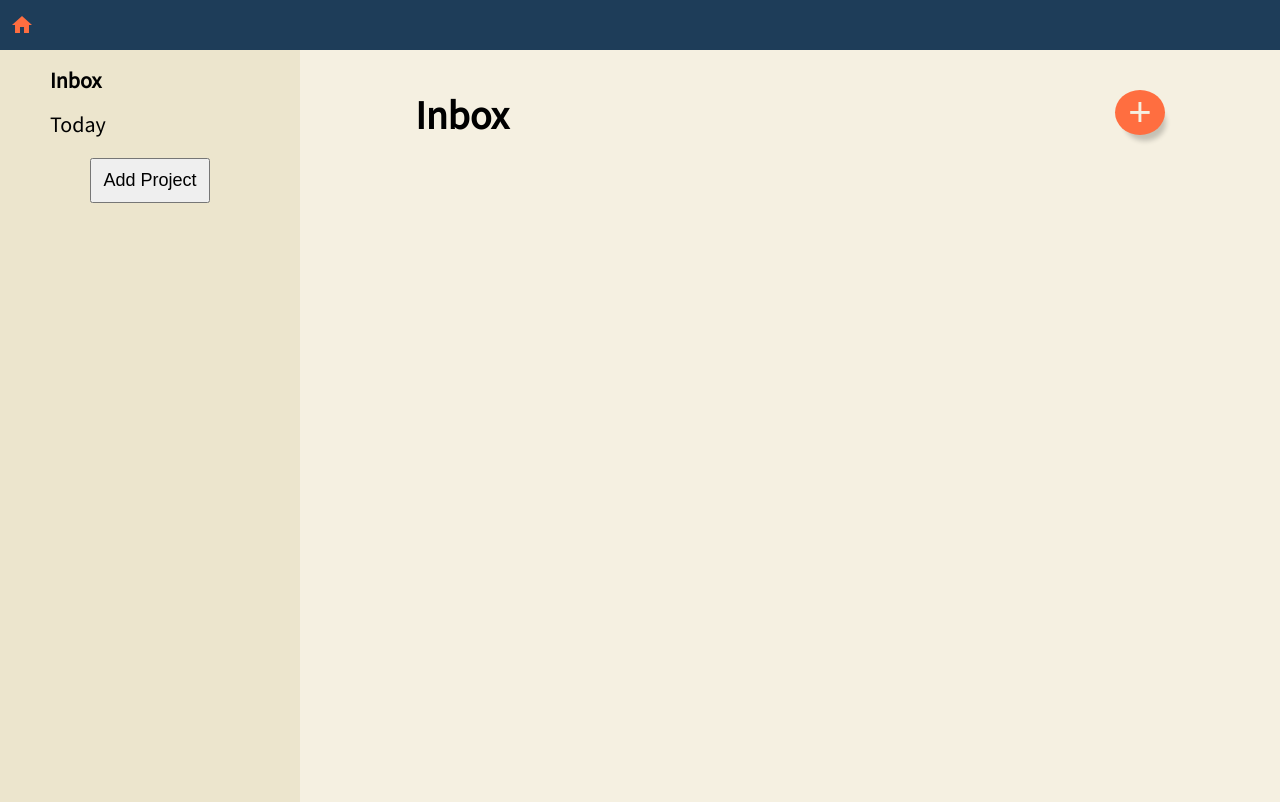
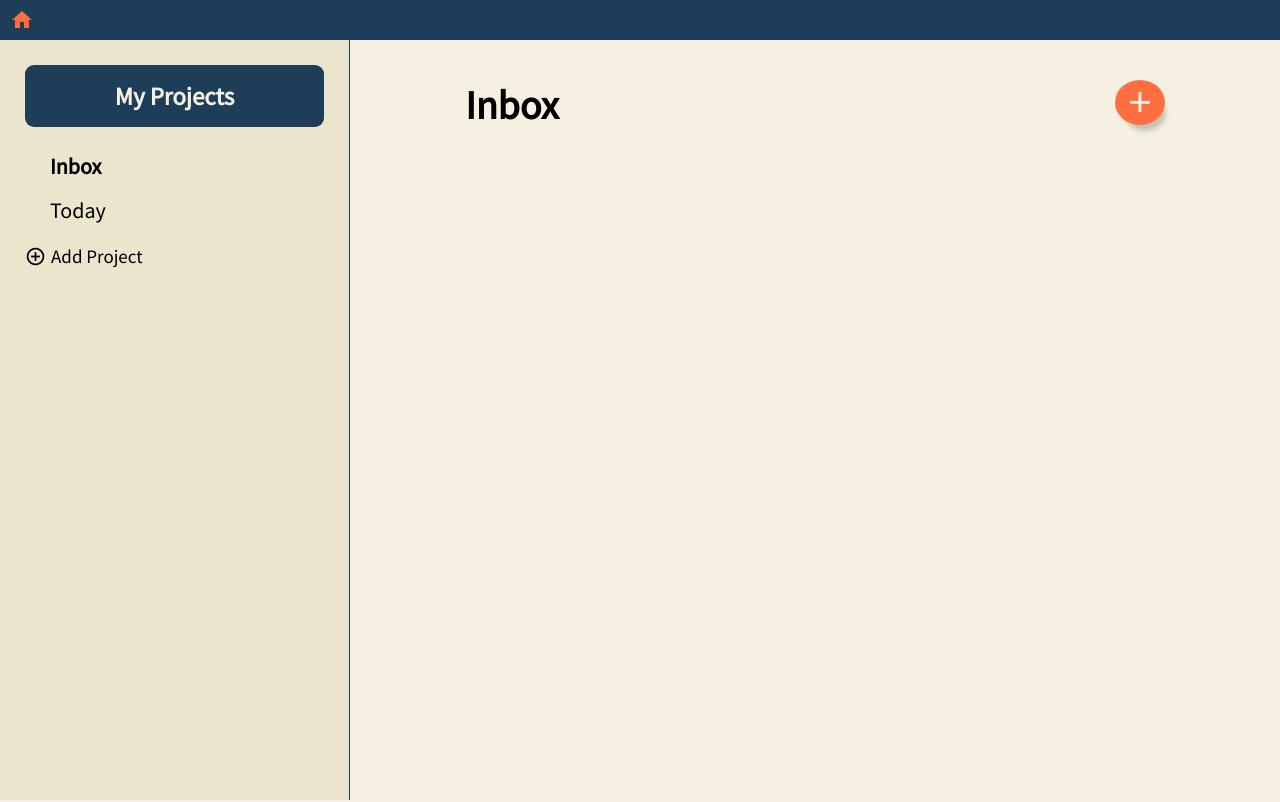
Before and after one commit to ArjunSaili1/better-to-do-list, a website built with webpack: page dist/index.html in a window 1280 px wide. Built offline with nearby package versions, Linux system fonts and the light colour scheme.

Commit message:
Made Sidebar more responsive, improved sidebar design, improved add project section design

```diff
--- a/src/ToDo.js
+++ b/src/ToDo.js
@@ -2,32 +2,19 @@ const ToDo = (title, description, dueDate, priority, notes, id, project) => {
 
     function getTitle(){return title;}
 
-    function setTitle(newTitle){title = newTitle;}
-
     function getDescription(){return description;}
-
-    function setDescription(newDescription){description = newDescription;}
 
     function getDueDate(){if(dueDate){return dueDate};}
 
-    function setDueDate(newDueDate){dueDate = newDueDate;}
-
     function getPriority(){return priority;}
-
-    function setPriority(newPriority){priority = newPriority;}
 
     function getNotes(){if(notes){return notes;};}
 
-    function setNotes(newNotes){notes = newNotes;}
-
     function getProject(){return project;}
-
-    function setProject(newProject){project = newProject;}
 
     function getId(){return id}
 
     return{getTitle, getDescription, getDueDate, getPriority, getNotes,
-    getProject, setTitle, setDescription, setDueDate, setPriority,
-    setNotes, setProject, getId}
+    getProject, getId}
   }
   export { ToDo }
--- a/src/displayControl.js
+++ b/src/displayControl.js
@@ -136,12 +136,18 @@ const displayControl = (() =>{
     function createProjectAddSection(){
         const container = document.createElement("div");
         container.id = "add-project-container";
-        const flexContainer = document.createElement("div");
-        flexContainer.id = "add-project-flex-container";
-        const addProjectButton = document.createElement("button");
+        const addProjectWrapper = document.createElement("div");
+        addProjectWrapper.id = "add-project-wrapper";
+        const addIcon = document.createElement('span');
+        addIcon.classList.add("material-icons");
+        addIcon.id = "add-project-icon";
+        addIcon.textContent = "add_circle_outline";
+        const addProjectButton = document.createElement("div");
         addProjectButton.id="add-project-button";
         addProjectButton.textContent = "Add Project";
-        flexContainer.appendChild(addProjectButton);
+        addProjectWrapper.appendChild(addIcon);
+        addProjectWrapper.appendChild(addProjectButton);
+        container.appendChild(addProjectWrapper);
         const addProjectInputContainer = document.createElement('div');
         addProjectInputContainer.id = "add-project-input-container";
         const addProjectInput = document.createElement("input");
@@ -157,8 +163,7 @@ const displayControl = (() =>{
         cancelButton.textContent = "×";
         confirmButton.textContent = "✓";
         addProjectInputContainer.appendChild(cancelButton);
-        flexContainer.appendChild(addProjectInputContainer);
-        container.appendChild(flexContainer)
+        container.appendChild(addProjectInputContainer);
         return container;
     }
 
@@ -167,8 +172,15 @@ const displayControl = (() =>{
             const project = document.querySelector("#" + appLogic.allProjects[i].getId());
             project.addEventListener("click", switchProject);
         }
-        document.querySelector("#add-project-button").addEventListener("click", displayProjectAdd);
+        document.querySelector("#open-menu").addEventListener("click", openSideMenu)
+        document.querySelector("#add-project-wrapper").addEventListener("click", displayProjectAdd);
         document.querySelector("#add-to-do").addEventListener("click", displayCreateModal);
+    }
+
+    function openSideMenu(e){
+        const overlay = document.querySelector(".menu-screen-overlay");
+        overlay.classList.toggle("open-menu");
+        overlay.addEventListener("click", ()=>{overlay.classList.remove("open-menu");})
     }
 
     function displayCreateModal(e){
@@ -252,8 +264,6 @@ const displayControl = (() =>{
         }
     }
 
-    function setPriorityColor(){}
-
     function editToDo(e, selectedToDo){
         e.preventDefault();
         appLogic.deleteToDoByID(selectedToDo.getId());
@@ -275,7 +285,6 @@ const displayControl = (() =>{
                 projectId = projectSelects[i].getAttribute('projectId')
             }
         }
-        // const project = document.querySelector("#project-list-create-to-do").getAttribute('id');
         const notes = document.querySelector("#to-do-notes").value;
         appLogic.createToDo(title, description, dueDate, priority, notes, getProjectFromId(projectId));
 
--- a/src/style.css
+++ b/src/style.css
@@ -4,6 +4,47 @@
     margin: 0;
     font-size: 40px;
     box-sizing: border-box;
+}
+
+@media only screen and (max-width: 1000px){
+    #sidebar{
+        position:absolute;
+        z-index: 10;
+    }
+    #todo-view{
+        width: 100vw;
+    }
+    #open-menu{
+        display: inherit !important;
+    }
+    .menu-screen-overlay{
+        display: none;
+        top: 5vh;
+        position:absolute;
+        width: 100vw;
+        height: 95vh;
+        background-color: rgba(0, 0, 0, 0.3);
+    }
+
+}
+
+#sidebar-heading-container{
+    margin: 25px;
+}
+
+#sidebar-heading{
+    text-align: center;
+    background-color: #1e3d59;
+    border-radius: 9px;
+    color: #f5f0e1;
+    font-weight: bold;
+    font-size: 25px;
+    padding: 15px;
+    margin-bottom: 10px;
+}
+
+.open-menu{
+    display: initial;
 }
 
 ul{
@@ -31,24 +72,30 @@ body{
 }
 
 #add-project-container{
-    margin-top: 20px;
+    margin-left: 25px;
+    margin-top: 2.5vh;
 }
 
-#add-project-flex-container{
+#add-project-wrapper{
     display: flex;
     align-items: center;
-    flex-direction: column;
+}
+
+#add-project-icon{
+    margin-right: 5px;
+    font-size: 21px;
 }
 
 #add-project-input-container{
     display: none;
     align-items: center;
     justify-content: center;
+    height: 36px;
+    margin: 20px;
 }
 
 .project-add-confirm-buttons{
-    height: 40px;
-    padding: 1px;
+    padding: 2px;
     font-size: 26px;
     margin-left: 10px;
 }
@@ -70,18 +117,14 @@ body{
 
 #add-project-button{
     width: 120px;
-    font-size: 18px;
-    padding: 10px;
-    margin-bottom: 10px;
+    font-size: 19px;
 }
 
 #add-project-input{
     width: 70%;
-    height: 45px;
     padding: 5px;
     font-size: 20px;
     outline: none;
-    border-radius: none;
 }
 
 #todo-container{
@@ -298,9 +341,13 @@ input [type=checkbox]{
     padding: 10px 20px 10px 20px;
 }
 
-#home-logo{
+.top-logo{
     color:#ff6e40;
     margin-left: 10px;
+}
+
+#open-menu{
+    display: none;
 }
 
 #to-do-list-container{
@@ -311,8 +358,9 @@ input [type=checkbox]{
 #sidebar{
     float: left;
     background-color: rgb(236, 229, 205);
-    width: 300px;
-    height: 94vh;
+    width: 350px;
+    height: 95vh;
+    border-right: 1px solid #1e3d59;
 }
 
 #modal{
@@ -321,8 +369,7 @@ input [type=checkbox]{
 }
 
 #nav-bar{
-    min-height: 50px;
-    height: 6vh;
+    min-height: 5vh;
     display: flex;
     align-items: center;
     background-color: #1e3d59;
```
Also changed, not shown: dist/index.html, dist/main.js.
